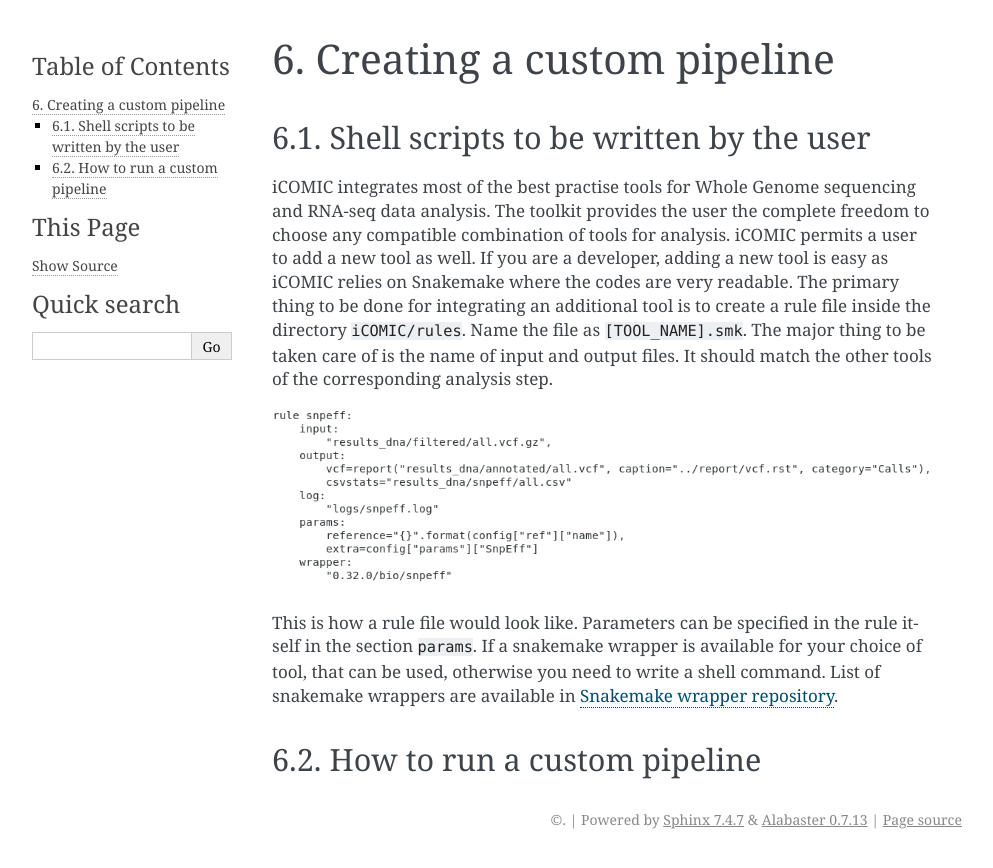
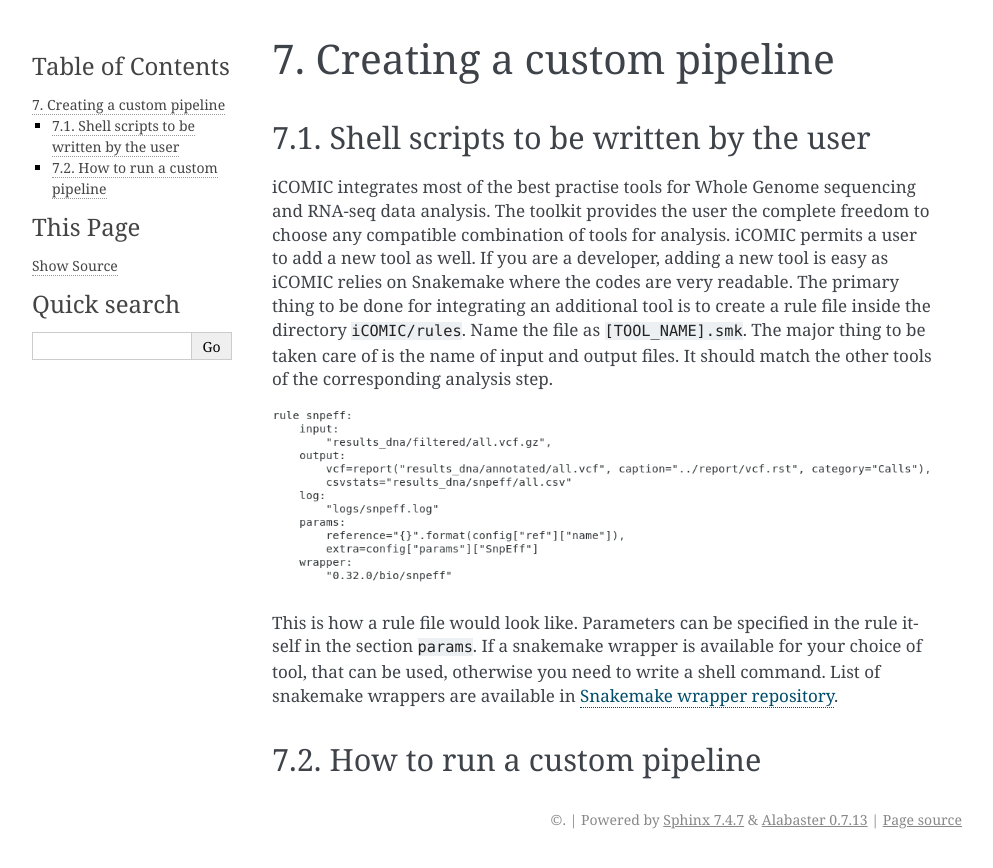
Before and after one commit to anjanaanilkumar1289/iCOMIC_doc, a Sphinx documentation site: the page built from docs/custom.md, in a window 1280 px wide. Shown: the top 868 px of the page, without its empty margins (148-1141 px from the left). Built offline with Sphinx 7.4.7, drawn with Linux system fonts in a browser that asks for light colours.

Commit message:
Update custom.md

```diff
--- a/docs/custom.md
+++ b/docs/custom.md
@@ -1,6 +1,6 @@
-## 6. Creating a custom pipeline
+## 7. Creating a custom pipeline
 
-#### 6.1. Shell scripts to be written by the user
+#### 7.1. Shell scripts to be written by the user
 iCOMIC integrates most of the best practise tools for Whole Genome sequencing and RNA-seq data analysis. The toolkit provides the user the complete freedom to choose any compatible combination of tools for analysis. iCOMIC permits a user to add a new tool as well. If you are a developer, adding a new tool is easy as iCOMIC relies on Snakemake where the codes are very readable. The primary thing to be done for integrating an additional tool is to create a rule file inside the directory `iCOMIC/rules`. Name the file as `[TOOL_NAME].smk`. The major thing to be taken care of is the name of input and output files. It should match the other tools of the corresponding analysis step.
 
   ![ Figure: rule.smk ](https://github.com/anjanaanilkumar1289/iCOMIC_doc/blob/master/docs/rule_snpeff.png?raw=true)
@@ -9,4 +9,4 @@ iCOMIC integrates most of the best practise tools for Whole Genome sequencing an
 
 This is how a rule file would look like. Parameters can be specified in the rule itself in the section `params`. If a snakemake wrapper is available for your choice of tool, that can be used, otherwise you need to write a shell command. List of snakemake wrappers are available in [Snakemake wrapper repository](https://snakemake-wrappers.readthedocs.io/en/stable/index.html).
 
-#### 6.2. How to run a custom pipeline
+#### 7.2. How to run a custom pipeline
```
